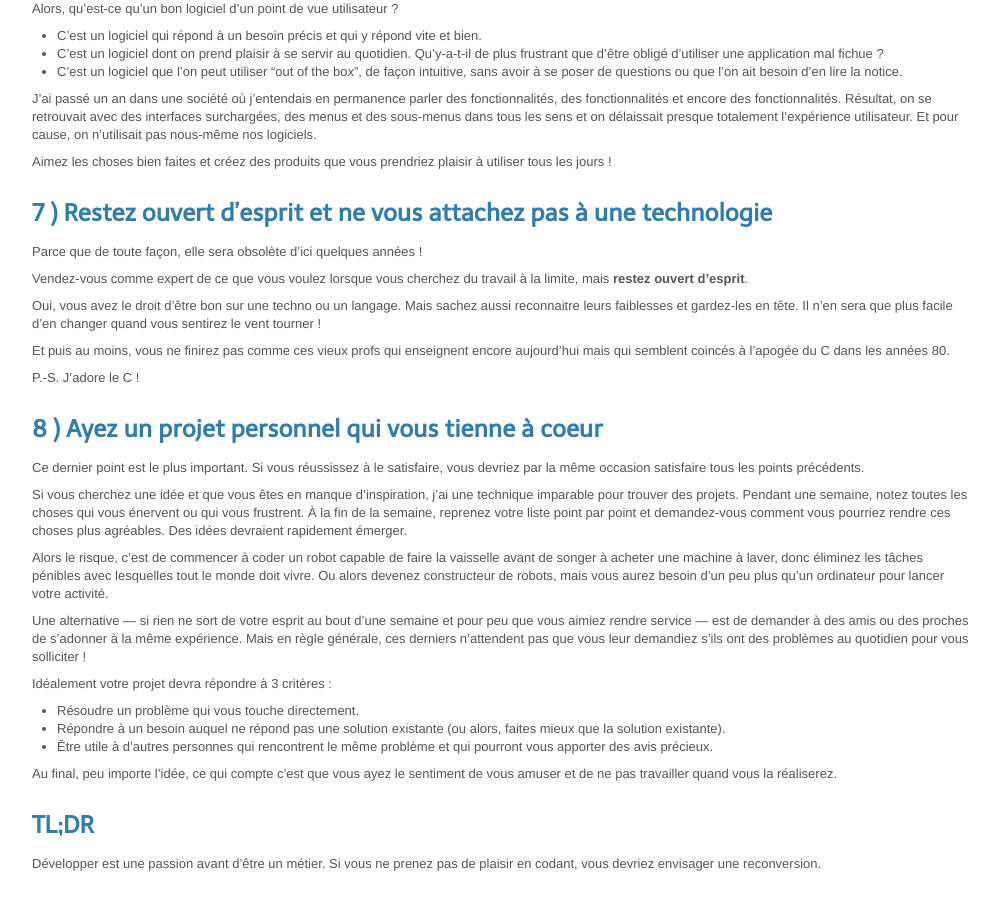
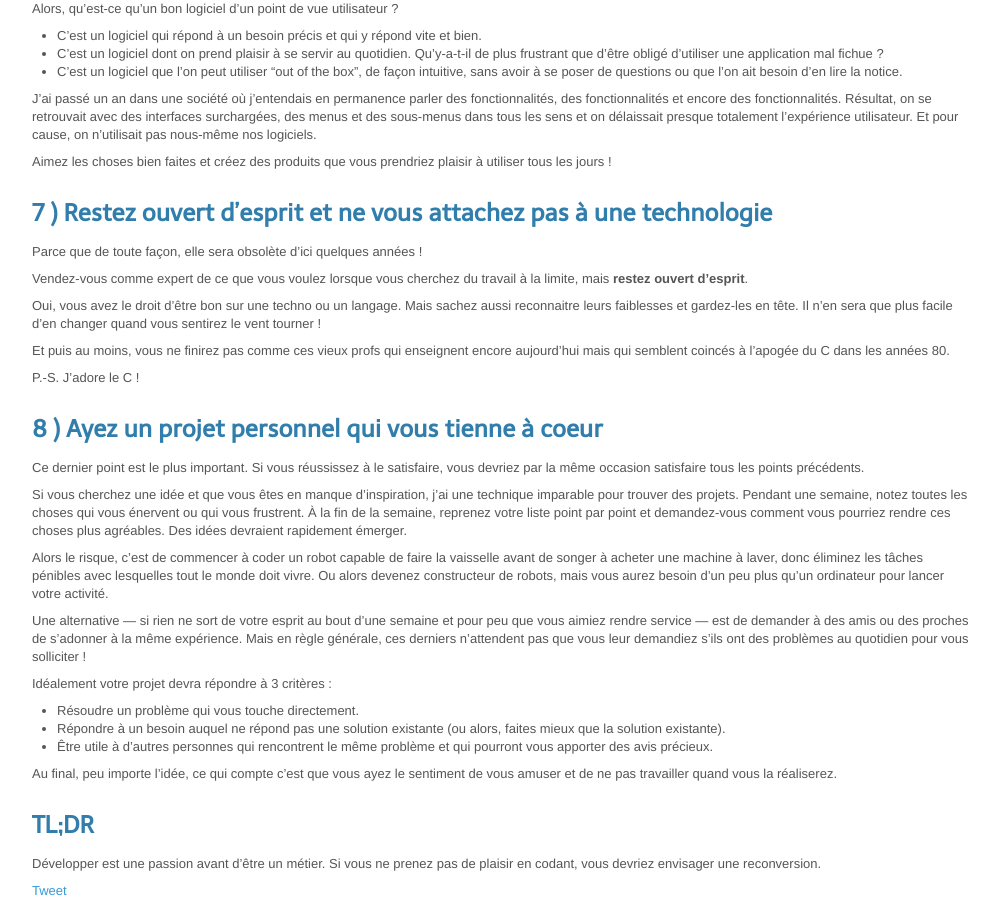
Before and after one commit to Pym/pym.github.io, a Jekyll site: the page built from _posts/2012-02-29-8-conseils-pour-jeunes-developpeurs.markdown, in a window 1280 px wide and 900 px high, scrolled down 1710 px. Shown: the whole window, without its empty margins (138-1137 px from the left). Built offline with Jekyll 4.4.1, drawn with Linux system fonts in a browser that asks for light colours; Markdown is read by kramdown in place of the engine named in the settings; comment, search, counter and statistics services are not loaded.

Commit message:
Added Twitter button

```diff
--- a/_layouts/post.html
+++ b/_layouts/post.html
@@ -6,10 +6,11 @@
 <div class="content">
   <div id="post">
     <h1>{{ page.title }}</h1>
-
     {{ content }}
   </div>
+  <a href="https://twitter.com/share" class="twitter-share-button" data-via="Pym">Tweet</a>
   <div id="disqus_thread"></div>
+  <script>!function(d,s,id){var js,fjs=d.getElementsByTagName(s)[0];if(!d.getElementById(id)){js=d.createElement(s);js.id=id;js.src="//platform.twitter.com/widgets.js";fjs.parentNode.insertBefore(js,fjs);}}(document,"script","twitter-wjs");</script>
   <script type="text/javascript">
       var disqus_shortname = 'pym-me';
       (function() {
```
